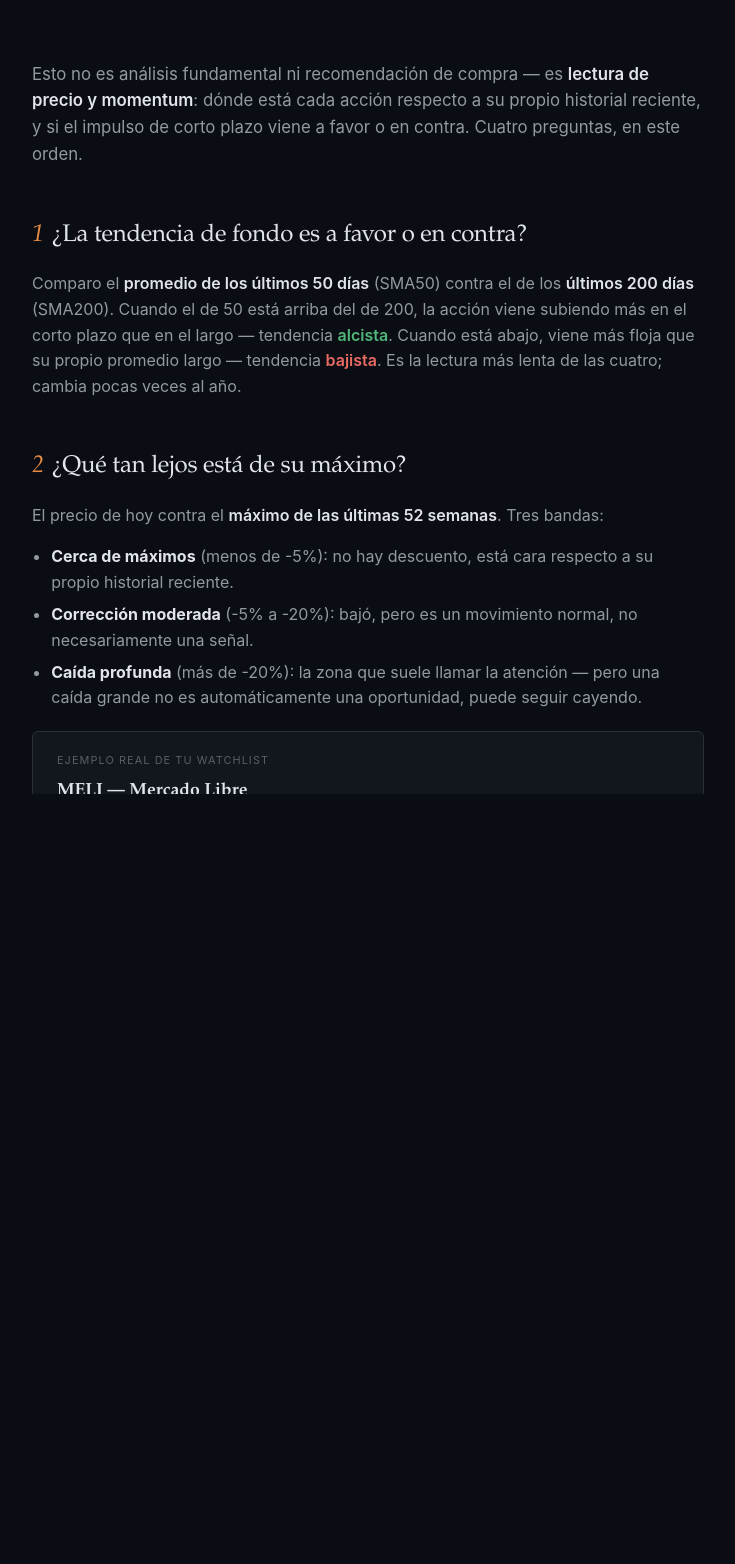
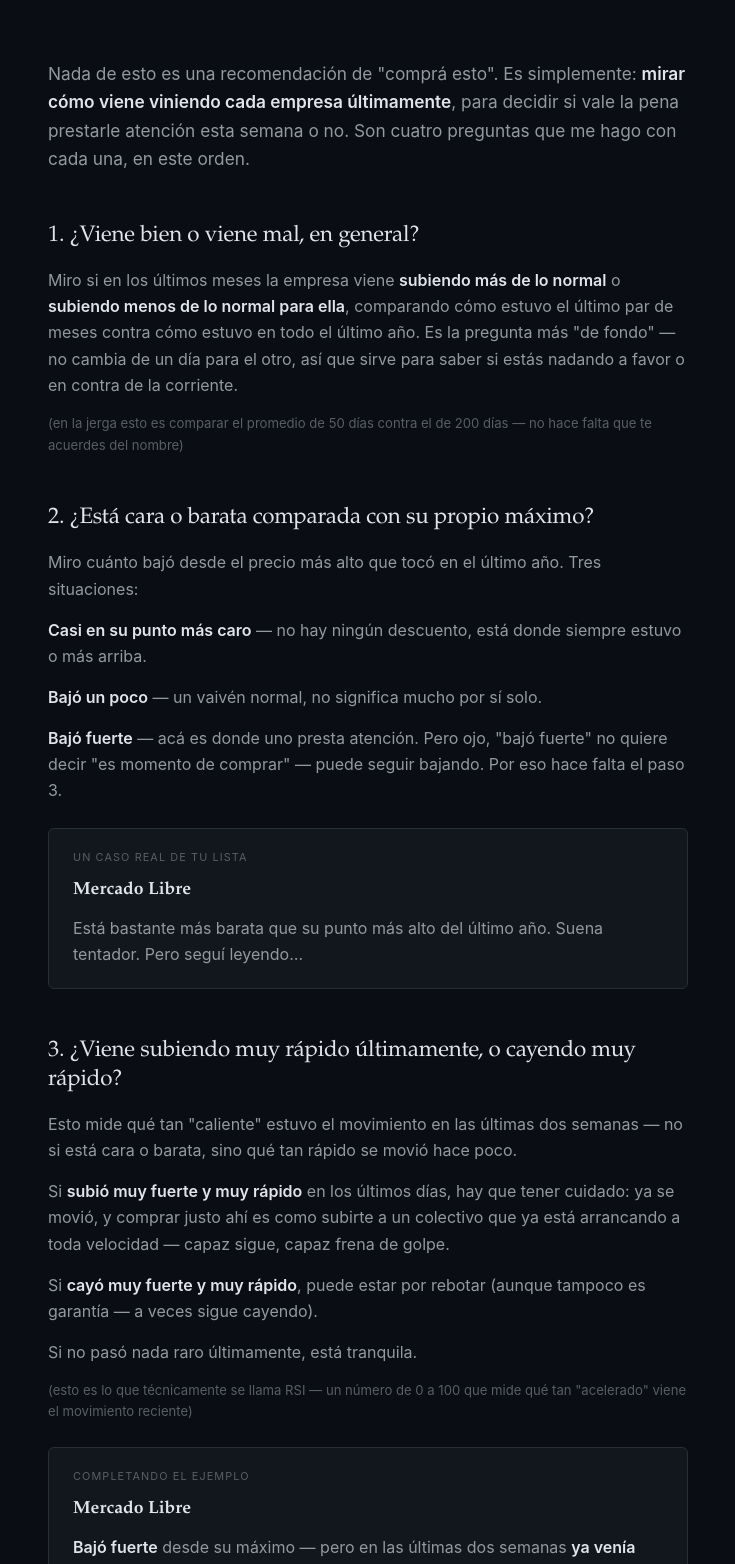
Before and after one commit to marianobuglio/invest-agent, a plain HTML site: page docs/guia.html in a window 1280 px wide. Shown: the part 223-1787 px from the top of the page, without its empty margins (272-1007 px from the left). Drawn offline with Linux system fonts and the light colour scheme.

Commit message:
Rewrite dashboard and guide copy in plain language, no jargon

```diff
--- a/docs/guia.html
+++ b/docs/guia.html
@@ -36,13 +36,13 @@ body{
     var(--bg);
   color: var(--ink);
   font-family: var(--sans);
-  line-height: 1.6;
+  line-height: 1.65;
   min-height: 100vh;
   padding: clamp(1.5rem, 5vw, 5rem) clamp(1.25rem, 6vw, 6rem) 6rem;
 }
 
 .masthead{
-  max-width: 42rem;
+  max-width: 40rem;
   margin: 0 auto clamp(2.5rem, 6vw, 4rem);
   border-bottom: 1px solid var(--line);
   padding-bottom: 1.5rem;
@@ -69,18 +69,18 @@ body{
   font-family: var(--serif);
   font-weight: 500;
   font-style: italic;
-  font-size: clamp(1.9rem, 4vw, 2.6rem);
+  font-size: clamp(1.8rem, 4vw, 2.4rem);
   margin: 0.35rem 0 0;
   letter-spacing: -0.01em;
 }
 
 article{
-  max-width: 42rem;
+  max-width: 40rem;
   margin: 0 auto;
 }
 
 article > p.intro{
-  font-size: 1.05rem;
+  font-size: 1.08rem;
   color: var(--ink-dim);
 }
 article > p.intro strong{ color: var(--ink); font-weight: 600; }
@@ -88,26 +88,23 @@ article > p.intro strong{ color: var(--ink); font-weight: 600; }
 h2{
   font-family: var(--serif);
   font-weight: 500;
-  font-size: 1.5rem;
+  font-size: 1.4rem;
   margin: 3rem 0 1rem;
   letter-spacing: -0.01em;
+  line-height: 1.3;
 }
 
-h2 .num{
-  color: var(--accent);
-  font-style: italic;
-  margin-right: 0.5rem;
+p{ color: var(--ink-dim); margin: 0.9rem 0; font-size: 1rem; }
+p strong{ color: var(--ink); font-weight: 600; }
+
+.aside{
+  font-size: 0.82rem;
+  color: var(--ink-faint);
+  margin-top: 0.5rem;
 }
-
-p{ color: var(--ink-dim); margin: 0.9rem 0; }
-p strong{ color: var(--ink); font-weight: 600; }
-code{
+.aside code{
   font-family: ui-monospace, monospace;
-  font-size: 0.85em;
-  color: var(--accent);
-  background: var(--bg-raised);
-  padding: 0.1em 0.4em;
-  border-radius: 3px;
+  color: var(--ink-faint);
 }
 
 .example{
@@ -115,15 +112,15 @@ code{
   border: 1px solid var(--line);
   border-radius: 6px;
   padding: 1.25rem 1.5rem;
-  margin: 1.25rem 0;
-  font-size: 0.92rem;
+  margin: 1.5rem 0;
+  font-size: 0.96rem;
 }
 .example .label{
   font-size: 0.68rem;
   letter-spacing: 0.1em;
   text-transform: uppercase;
   color: var(--ink-faint);
-  margin-bottom: 0.5rem;
+  margin-bottom: 0.6rem;
 }
 .example .ticker{
   font-family: var(--serif);
@@ -131,10 +128,7 @@ code{
   font-size: 1.1rem;
   color: var(--ink);
 }
-
-ul{ padding-left: 1.2rem; color: var(--ink-dim); }
-li{ margin: 0.4rem 0; }
-li strong{ color: var(--ink); }
+.example p{ margin: 0.6rem 0 0; }
 
 .zone-up{ color: var(--up); font-weight: 600; }
 .zone-down{ color: var(--down); font-weight: 600; }
@@ -144,22 +138,18 @@ li strong{ color: var(--ink); }
   padding: 0.9rem 1.25rem;
   margin: 2.5rem 0;
   background: color-mix(in oklch, var(--accent) 6%, transparent);
-  font-size: 0.92rem;
+  font-size: 0.96rem;
   color: var(--ink-dim);
 }
 .callout strong{ color: var(--ink); }
 
 footer{
-  max-width: 42rem;
+  max-width: 40rem;
   margin: 4rem auto 0;
   padding-top: 1.5rem;
   border-top: 1px solid var(--line);
   font-size: 0.76rem;
   color: var(--ink-faint);
-}
-
-@media (max-width: 680px){
-  body{ padding-top: 2rem; }
 }
 </style>
 </head>
@@ -168,57 +158,55 @@ footer{
 <div class="masthead">
   <a class="back" href="index.html">← volver a la cartera</a>
   <div class="kicker">guía de lectura</div>
-  <h1>qué significa cada cosa</h1>
+  <h1>te lo explico como si te sentaras al lado mío</h1>
 </div>
 
 <article>
-  <p class="intro">Esto no es análisis fundamental ni recomendación de compra — es <strong>lectura de precio y momentum</strong>: dónde está cada acción respecto a su propio historial reciente, y si el impulso de corto plazo viene a favor o en contra. Cuatro preguntas, en este orden.</p>
+  <p class="intro">Nada de esto es una recomendación de "comprá esto". Es simplemente: <strong>mirar cómo viene viniendo cada empresa últimamente</strong>, para decidir si vale la pena prestarle atención esta semana o no. Son cuatro preguntas que me hago con cada una, en este orden.</p>
 
-  <h2><span class="num">1</span>¿La tendencia de fondo es a favor o en contra?</h2>
-  <p>Comparo el <strong>promedio de los últimos 50 días</strong> (SMA50) contra el de los <strong>últimos 200 días</strong> (SMA200). Cuando el de 50 está arriba del de 200, la acción viene subiendo más en el corto plazo que en el largo — tendencia <span class="zone-up">alcista</span>. Cuando está abajo, viene más floja que su propio promedio largo — tendencia <span class="zone-down">bajista</span>. Es la lectura más lenta de las cuatro; cambia pocas veces al año.</p>
+  <h2>1. ¿Viene bien o viene mal, en general?</h2>
+  <p>Miro si en los últimos meses la empresa viene <strong>subiendo más de lo normal</strong> o <strong>subiendo menos de lo normal para ella</strong>, comparando cómo estuvo el último par de meses contra cómo estuvo en todo el último año. Es la pregunta más "de fondo" — no cambia de un día para el otro, así que sirve para saber si estás nadando a favor o en contra de la corriente.</p>
+  <p class="aside">(en la jerga esto es comparar el promedio de 50 días contra el de 200 días — no hace falta que te acuerdes del nombre)</p>
 
-  <h2><span class="num">2</span>¿Qué tan lejos está de su máximo?</h2>
-  <p>El precio de hoy contra el <strong>máximo de las últimas 52 semanas</strong>. Tres bandas:</p>
-  <ul>
-    <li><strong>Cerca de máximos</strong> (menos de -5%): no hay descuento, está cara respecto a su propio historial reciente.</li>
-    <li><strong>Corrección moderada</strong> (-5% a -20%): bajó, pero es un movimiento normal, no necesariamente una señal.</li>
-    <li><strong>Caída profunda</strong> (más de -20%): la zona que suele llamar la atención — pero una caída grande no es automáticamente una oportunidad, puede seguir cayendo.</li>
-  </ul>
+  <h2>2. ¿Está cara o barata comparada con su propio máximo?</h2>
+  <p>Miro cuánto bajó desde el precio más alto que tocó en el último año. Tres situaciones:</p>
+  <p><strong>Casi en su punto más caro</strong> — no hay ningún descuento, está donde siempre estuvo o más arriba.</p>
+  <p><strong>Bajó un poco</strong> — un vaivén normal, no significa mucho por sí solo.</p>
+  <p><strong>Bajó fuerte</strong> — acá es donde uno presta atención. Pero ojo, "bajó fuerte" no quiere decir "es momento de comprar" — puede seguir bajando. Por eso hace falta el paso 3.</p>
 
   <div class="example">
-    <div class="label">ejemplo real de tu watchlist</div>
-    <div class="ticker">MELI — Mercado Libre</div>
-    <p style="margin-top:0.6rem">Está a <strong>-26.2%</strong> de su máximo de 52 semanas → <strong>caída profunda</strong>. Suena a descuento. Pero hay que mirar el punto 3 antes de sacar conclusiones.</p>
+    <div class="label">un caso real de tu lista</div>
+    <div class="ticker">Mercado Libre</div>
+    <p>Está bastante más barata que su punto más alto del último año. Suena tentador. Pero seguí leyendo…</p>
   </div>
 
-  <h2><span class="num">3</span>¿El momentum está sobrecomprado, sobrevendido o neutral?</h2>
-  <p>El <strong>RSI (14 días)</strong> mide qué tan fuerte vino subiendo o bajando en las últimas dos semanas, en una escala de 0 a 100.</p>
-  <ul>
-    <li>RSI &gt; 70: <span class="zone-down">sobrecomprado</span> — subió fuerte y rápido, puede estar por agotarse en el corto plazo.</li>
-    <li>RSI &lt; 35: <span class="zone-up">sobrevendido</span> — cayó fuerte y rápido, puede estar por rebotar (o seguir cayendo, el RSI no lo garantiza).</li>
-    <li>Entre medio: neutral, sin señal de corto plazo.</li>
-  </ul>
+  <h2>3. ¿Viene subiendo muy rápido últimamente, o cayendo muy rápido?</h2>
+  <p>Esto mide qué tan "caliente" estuvo el movimiento en las últimas dos semanas — no si está cara o barata, sino qué tan rápido se movió hace poco.</p>
+  <p>Si <strong>subió muy fuerte y muy rápido</strong> en los últimos días, hay que tener cuidado: ya se movió, y comprar justo ahí es como subirte a un colectivo que ya está arrancando a toda velocidad — capaz sigue, capaz frena de golpe.</p>
+  <p>Si <strong>cayó muy fuerte y muy rápido</strong>, puede estar por rebotar (aunque tampoco es garantía — a veces sigue cayendo).</p>
+  <p>Si no pasó nada raro últimamente, está tranquila.</p>
+  <p class="aside">(esto es lo que técnicamente se llama RSI — un número de 0 a 100 que mide qué tan "acelerado" viene el movimiento reciente)</p>
 
   <div class="example">
-    <div class="label">mismo ejemplo, ahora completo</div>
-    <div class="ticker">MELI — Mercado Libre</div>
-    <p style="margin-top:0.6rem"><strong>Caída profunda</strong> (-26.2% del máximo) pero RSI <strong>76.3 — sobrecomprado</strong>. Esto es la trampa clásica: bajó mucho desde su pico, pero en las últimas dos semanas ya <em>rebotó</em> con fuerza. Comprar acá es perseguir el rebote, no agarrar la caída. El punto 2 solo no alcanza — siempre hay que cruzarlo con el 3.</p>
+    <div class="label">completando el ejemplo</div>
+    <div class="ticker">Mercado Libre</div>
+    <p><strong>Bajó fuerte</strong> desde su máximo — pero en las últimas dos semanas <strong>ya venía subiendo muy rápido</strong>. Es decir: cayó mucho hace un tiempo, pero el rebote ya arrancó y ya se puso "caliente". Comprarla justo ahora es subirte al colectivo que ya está en marcha, no agarrarla en el semáforo. Por eso mirar solo el punto 2 (que bajó mucho) te puede engañar — siempre hay que cruzarlo con este punto 3.</p>
   </div>
 
-  <h2><span class="num">4</span>¿Acaba de cambiar de dirección el momentum?</h2>
-  <p>El <strong>cruce de MACD</strong> es la señal más "fresca" de las cuatro: detecta cuando el momentum de corto plazo acaba de girar, en los últimos 5 días. Un <span class="zone-up">cruce alcista</span> reciente dice "esto recién empezó a girar para arriba" — distinto de "ya viene subiendo hace rato" (que sería más tarde para entrar) o "todavía no giró" (que sería más temprano).</p>
-  <p>Es la señal que más vale la pena revisar seguido, porque es la que menos dura: aparece y en unos días ya está desactualizada.</p>
+  <h2>4. ¿Recién cambió de dirección esta semana?</h2>
+  <p>Esta es la señal más "fresca" de las cuatro — avisa cuando el impulso de la acción <strong>acaba de girar</strong> en los últimos días, ni antes ni "ya hace rato". Es la diferencia entre enterarte de algo cuando recién está pasando, contra enterarte cuando ya pasó hace semanas y todo el mundo lo sabe.</p>
+  <p>Es la que más vale la pena revisar seguido, porque dura poco — en unos días ya quedó vieja.</p>
 
   <div class="callout">
-    <strong>Cómo uso esto en la práctica:</strong> ordeno el watchlist priorizando cruces de MACD recientes primero, después caídas profundas. Ignoro lo que está "cerca de máximos" — ahí no hay descuento que buscar. Y desconfío de lo que está en caída profunda <em>pero también</em> sobrecomprado, como el ejemplo de MELI: ya se movió, llegar tarde ahí es perseguir precio.
+    <strong>Cómo lo uso yo en la práctica:</strong> primero miro si alguna empresa acaba de "girar" esta semana (punto 4) — eso es lo más urgente. Después miro las que bajaron fuerte (punto 2). Ignoro directamente las que están cerca de su máximo, ahí no hay nada que buscar. Y si algo bajó fuerte pero además ya viene "caliente" de nuevo (como Mercado Libre en el ejemplo), lo tomo con pinzas: quizás ya me perdí el mejor momento para esa vez.
   </div>
 
-  <h2><span class="num">·</span>de dónde sale el watchlist</h2>
-  <p>Las empresas de esta lista no las elijo yo con un algoritmo — vienen de la serie <em>"Armando mi Jubilación"</em> del canal de YouTube <strong>Joven Inversor</strong>. Cuando sale un video nuevo, se lee la transcripción y se identifica qué empresa decidió sumar ese mes; si es nueva, se agrega acá. El watchlist es la intersección entre "lo que ese canal está mirando" y "lectura técnica automática" — ninguna de las dos partes sola alcanza.</p>
+  <h2>¿De dónde salen las empresas de la lista?</h2>
+  <p>No las elijo con ningún algoritmo. Vienen de la serie <em>"Armando mi Jubilación"</em>, del canal de YouTube <strong>Joven Inversor</strong>. Cuando sale un video nuevo, reviso qué empresa decidió sumar a su cartera ese mes, y si es nueva, la agrego acá. La idea es cruzar "lo que ese canal está mirando" con "cómo viene el precio ahora" — ni una cosa ni la otra alcanza sola.</p>
 </article>
 
 <footer>
-  Esto es lectura técnica automática, no recomendación de inversión. Las decisiones de compra son tuyas.
+  Esto es una lectura automática de precios, no un consejo financiero. La decisión de comprar o no es siempre tuya.
 </footer>
 
 </body>
```
Also changed, not shown: docs/index.html (+21 -11 lines).
